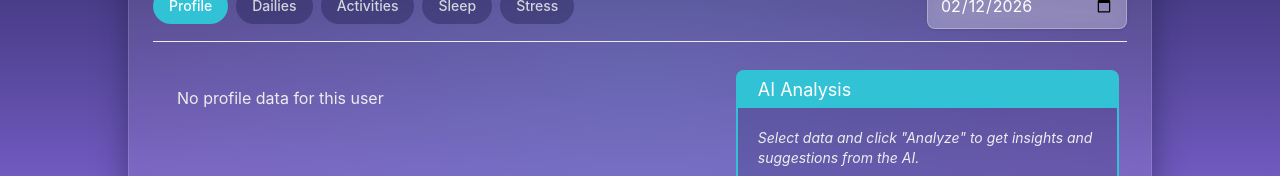
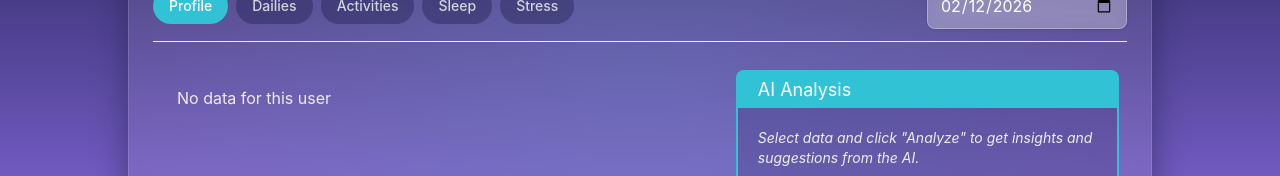
Before and after one commit to valttku/sote2035, a Next.js app in the folder client/: page /health-insights in a window 1280 px wide. Both pictures are taken after a click on the button "Profile". Shown: the part 225-401 px from the top of the page. Built offline with nearby package versions, Linux system fonts and the light colour scheme; no server answers.

Commit message:
added back translation

```diff
--- a/client/src/app/health-insights/page.tsx
+++ b/client/src/app/health-insights/page.tsx
@@ -184,7 +184,7 @@ export default function HealthInsightsPage() {
                       healthData?.profile ? (
                         <UserProfileSection profile={healthData.profile} />
                       ) : (
-                        <div className="p-4">No profile data for this user</div>
+                        <div className="p-4">{t.healthInsights.noProfileData}</div>
                       )
                     )}
 
```
